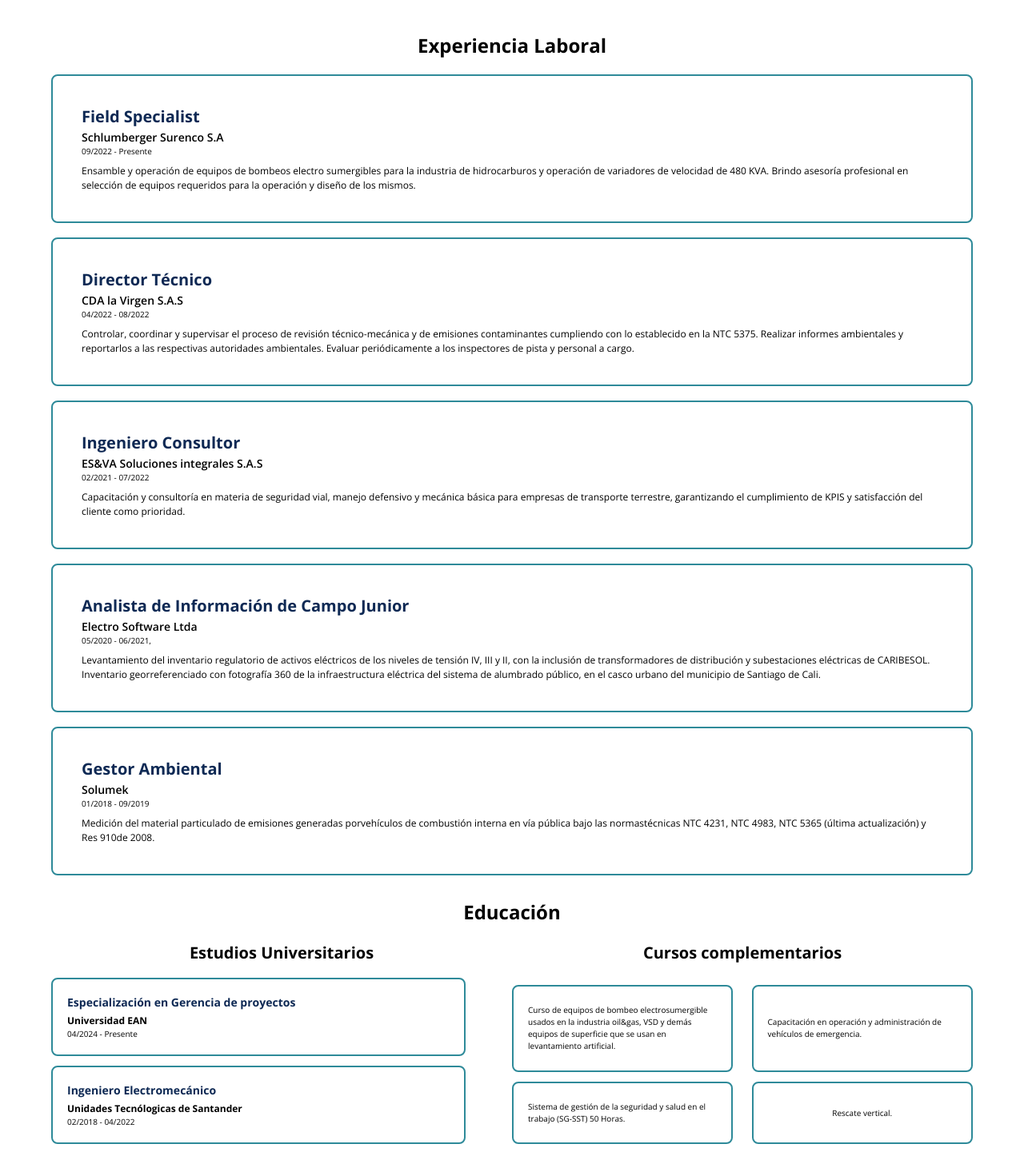
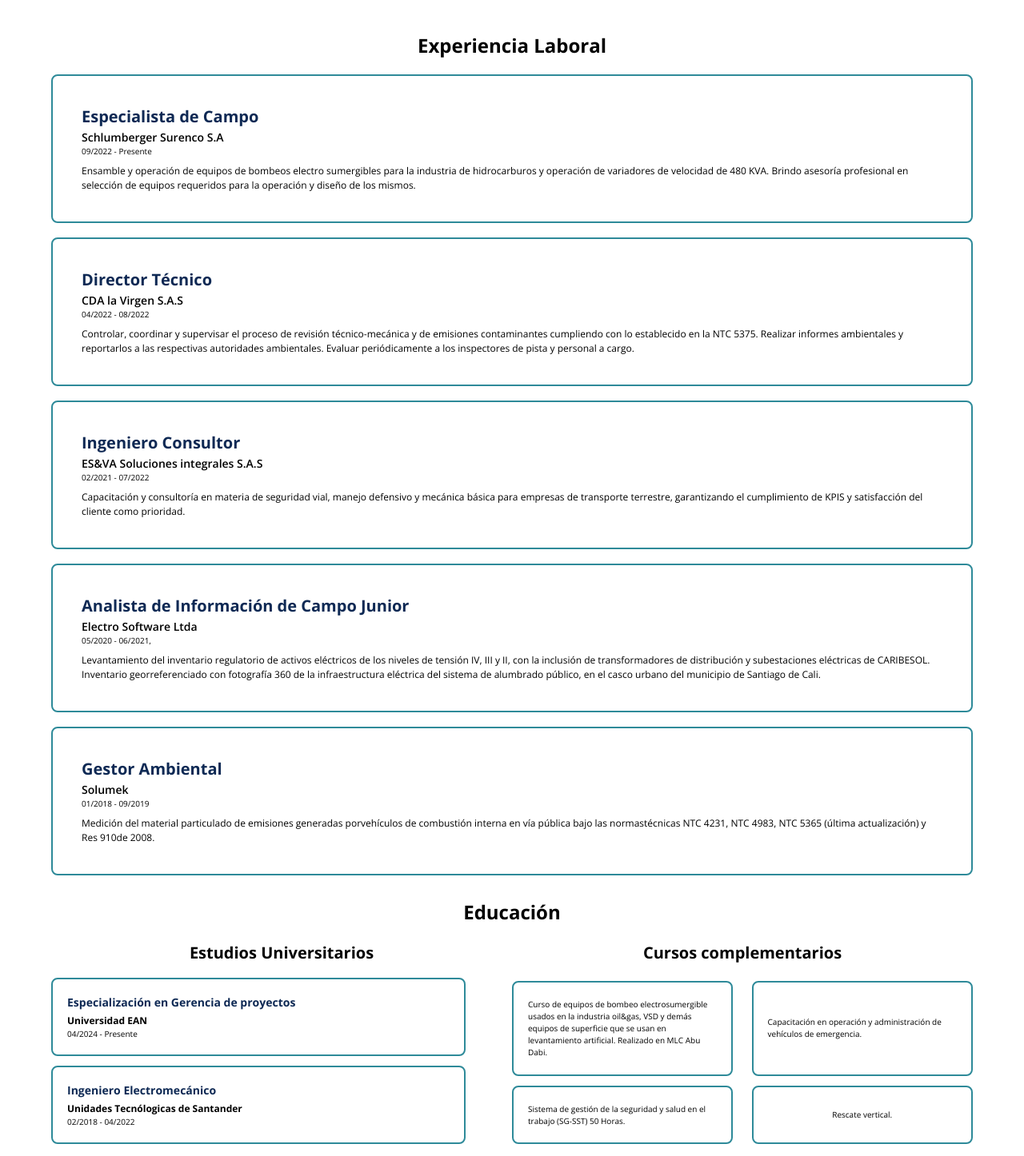
Before and after one commit to dcuevasdev/OFBO, a plain HTML site: page index.html in a window 1280 px wide. Shown: the part 780-2226 px from the top of the page at 80% size. Drawn offline with nearby package versions, Linux system fonts and the light colour scheme.

Commit message:
Correcciones

```diff
--- a/index.html
+++ b/index.html
@@ -74,7 +74,7 @@
       <section class="experience" id="experience">
         <h2 class="experience__title">Experiencia Laboral</h2>
         <div class="experience__container">
-          <h3 class="experience__container-job">Field Specialist</h3>
+          <h3 class="experience__container-job">Especialista de Campo</h3>
           <h4 class="experience__container-company">
             Schlumberger Surenco S.A
           </h4>
@@ -166,7 +166,7 @@
           <div class="studies__containerComplementary">
             Curso de equipos de bombeo electrosumergible usados en la industria
             oil&gas, VSD y demás equipos de superficie que se usan en
-            levantamiento artificial.
+            levantamiento artificial. Realizado en MLC Abu Dabi.
           </div>
           <div class="studies__containerComplementary">
             Capacitación en operación y administración de vehículos de
```
